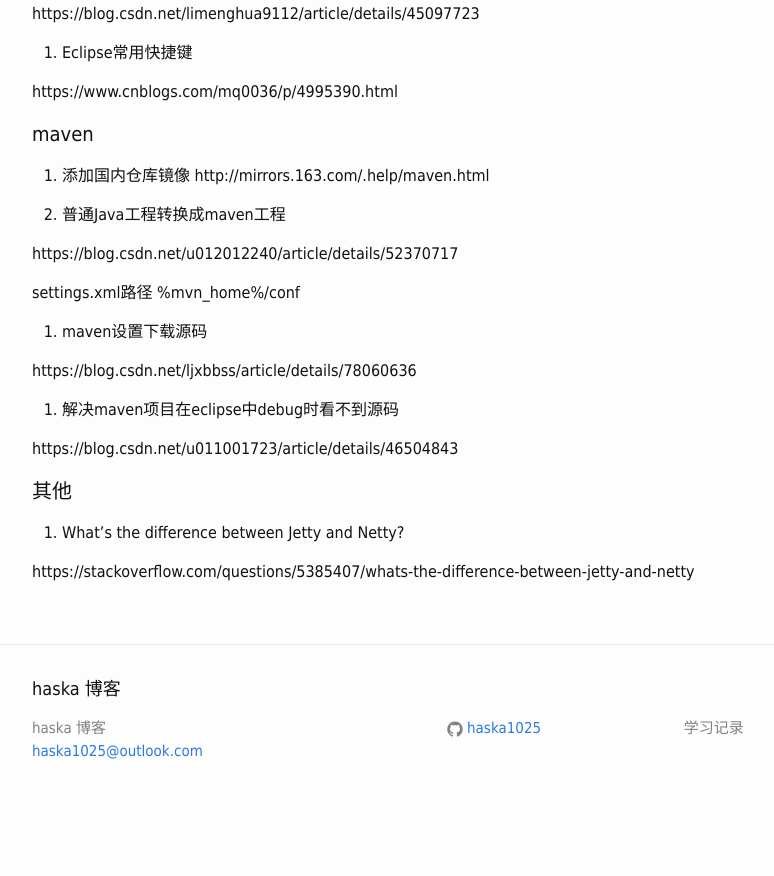
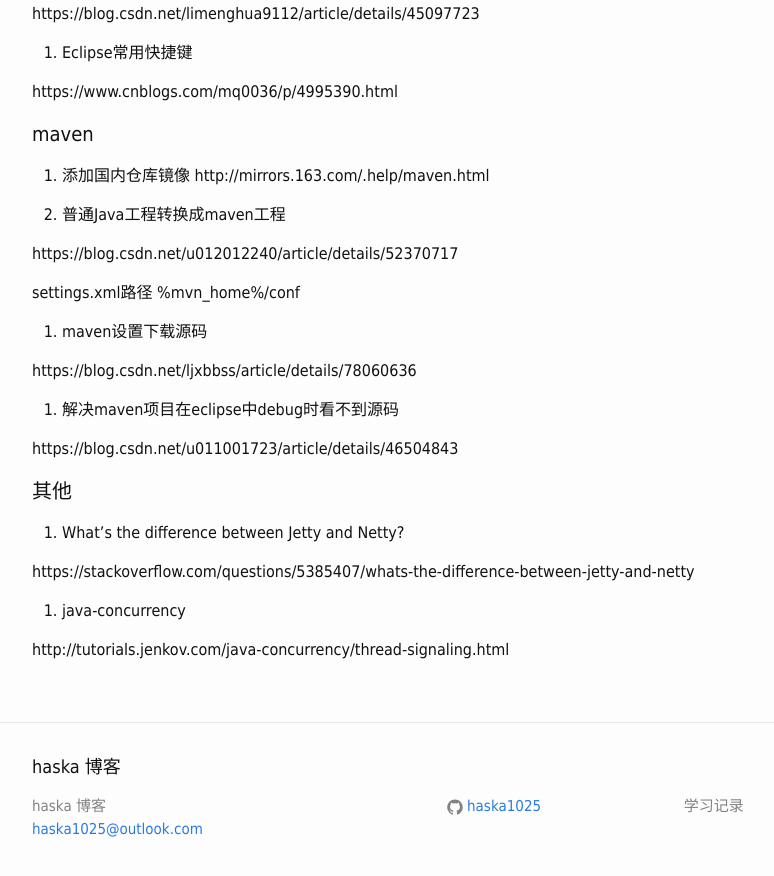
Before and after one commit to haska1025/haska1025.github.io, a Jekyll site: the page built from _posts/2018-06-26-about_java.md, in a window 1280 px wide and 900 px high, scrolled down 828 px. Shown: the top 876 px of the window, without its empty margins (23-797 px from the left). Built offline with Jekyll 4.4.1, drawn with Linux system fonts in a browser that asks for light colours; before the commit the page ends 1650 px from its top, so only the background shows below that.

Commit message:
Update 2018-06-26-about_java.md

```diff
--- a/_posts/2018-06-26-about_java.md
+++ b/_posts/2018-06-26-about_java.md
@@ -64,3 +64,7 @@ https://blog.csdn.net/u011001723/article/details/46504843
 1. What's the difference between Jetty and Netty?
 
 https://stackoverflow.com/questions/5385407/whats-the-difference-between-jetty-and-netty
+
+2. java-concurrency
+
+http://tutorials.jenkov.com/java-concurrency/thread-signaling.html
```
